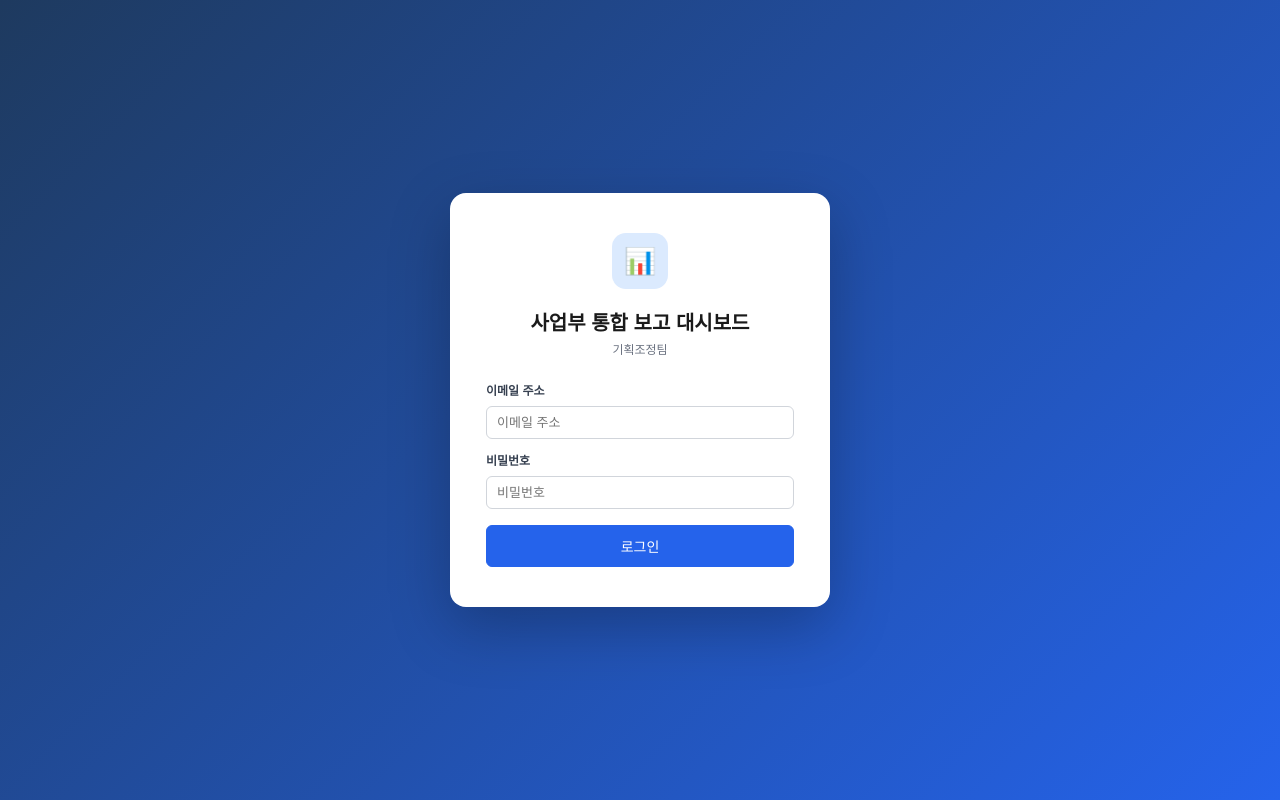
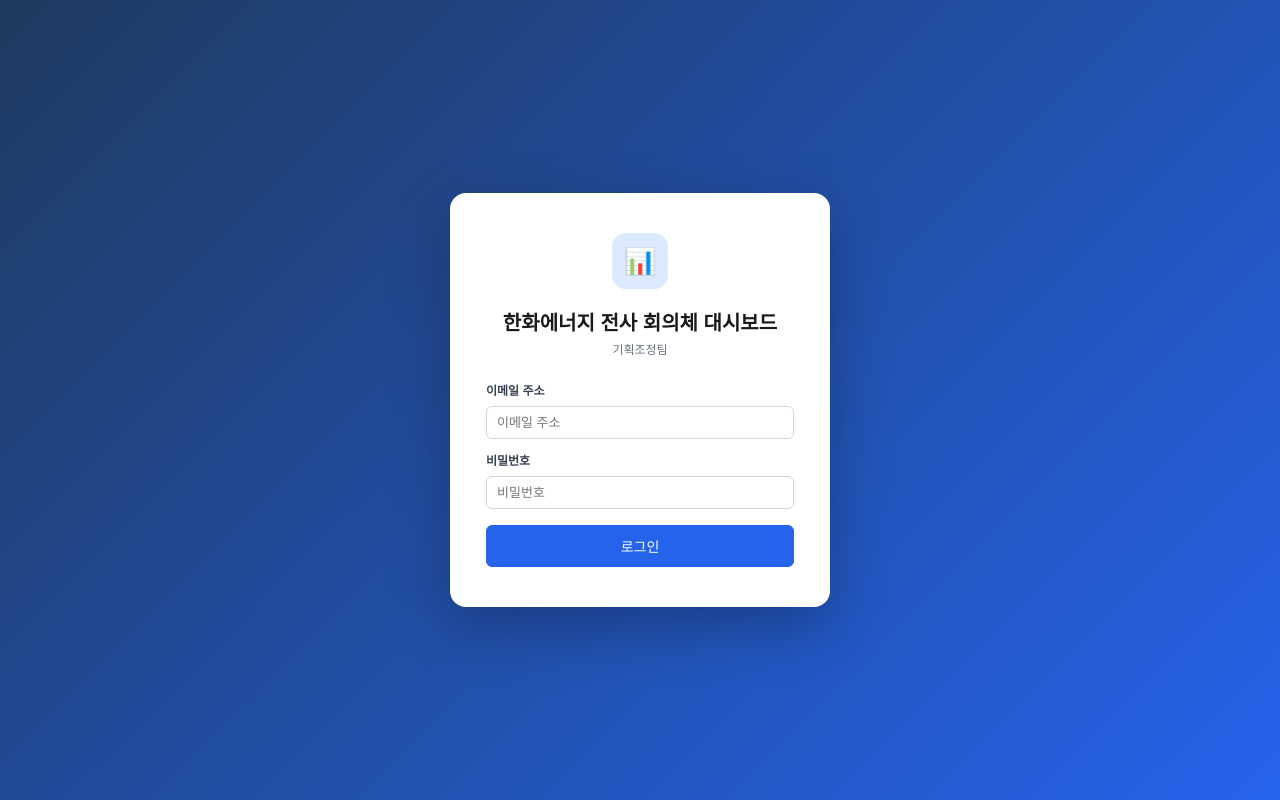
Before and after one commit to shlee7700/biz-dashboard, a plain HTML site: page index.html in a window 1280 px wide. Drawn offline with nearby package versions, Linux system fonts and the light colour scheme.

Commit message:
명칭 변경
명칭 변경 업데이트

```diff
--- a/index.html
+++ b/index.html
@@ -3,7 +3,7 @@
 <head>
 <meta charset="UTF-8">
 <meta name="viewport" content="width=device-width,initial-scale=1.0">
-<title>사업부 통합 보고 대시보드</title>
+<title>한화에너지 전사 회의체 대시보드</title>
 <!-- Supabase JS SDK -->
 <script src="https://cdn.jsdelivr.net/npm/@supabase/supabase-js@2/dist/umd/supabase.min.js"></script>
 <style>
@@ -221,7 +221,7 @@
   box.append(
     el('div',{cls:'login-ico'},'📊'),
     el('div',{style:{textAlign:'center',marginBottom:'24px'}},
-      el('div',{style:{fontSize:'20px',fontWeight:'800',marginBottom:'4px'}},'사업부 통합 보고 대시보드'),
+      el('div',{style:{fontSize:'20px',fontWeight:'800',marginBottom:'4px'}},'한화에너지 전사 회의체 대시보드'),
       el('div',{style:{fontSize:'12px',color:'#6b7280'}},'기획조정팀')
     )
   )
```
